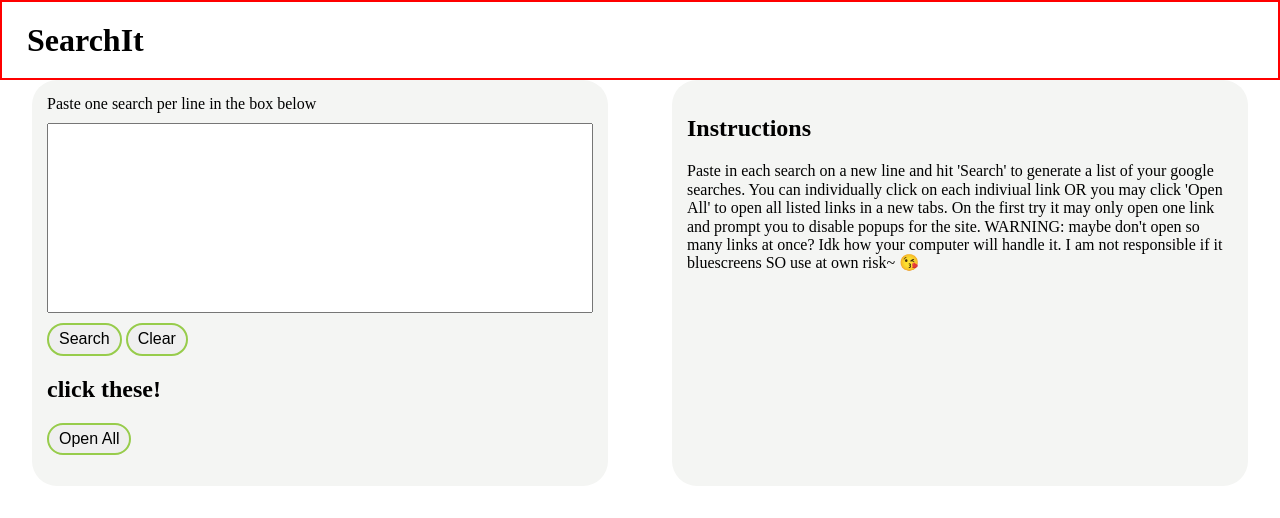
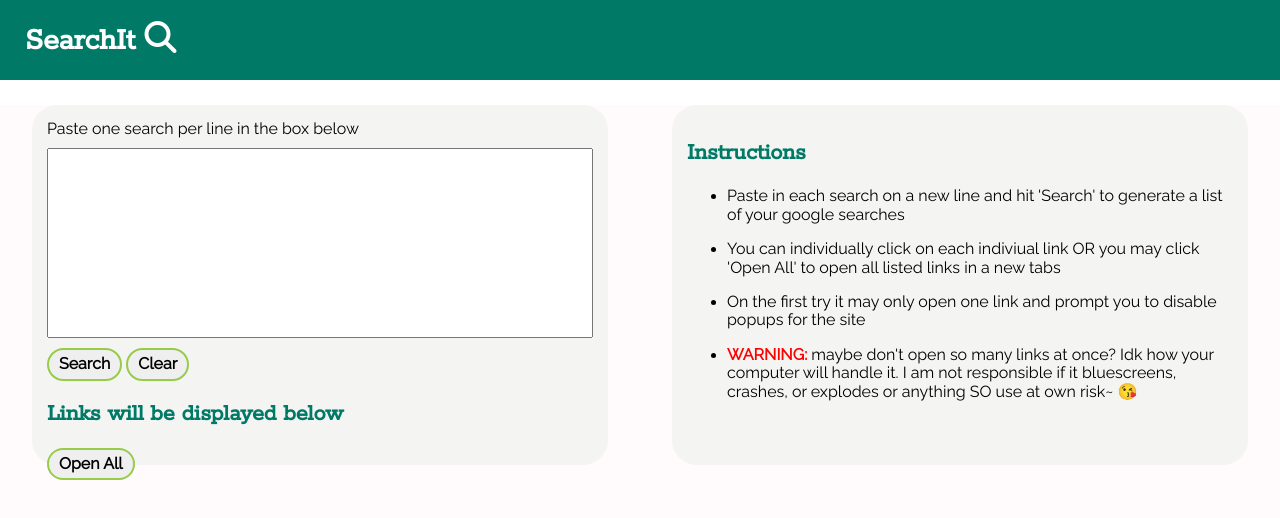
Before and after one commit to MandeepKMann/searchIt, a plain HTML site: page index.html in a window 1280 px wide. Drawn offline with Linux system fonts and the light colour scheme.

Commit message:
added fonts and changed colours

```diff
--- a/index.html
+++ b/index.html
@@ -6,10 +6,11 @@
     <meta name="viewport" content="width=device-width, initial-scale=1.0">
     <title>Document</title>
     <link rel="stylesheet" href="./styles/style.css">
+    <script src="https://kit.fontawesome.com/1015bcb745.js" crossorigin="anonymous"></script>
 </head>
 <body>
     <header>
-        <h1>SearchIt</h1>
+        <h1>SearchIt <i class="fa-solid fa-magnifying-glass"></i></h1>
     </header>
     <main>
         <section class="searchSection">
@@ -24,7 +25,7 @@
             </form>
 
             <div>
-                <h2>click these!</h2>
+                <h2>Links will be displayed below</h2>
                 <button class="openAll">Open All</button>
                 <ul class="linksUl">
                     <!-- Links will appear here -->
@@ -35,7 +36,20 @@
         <section class="instructionsSection">
             <div class="textBox">
                 <h2>Instructions</h2>
-                <p>Paste in each search on a new line and hit 'Search' to generate a list of your google searches. You can individually click on each indiviual link OR you may click 'Open All' to open all listed links in a new tabs. On the first try it may only open one link and prompt you to disable popups for the site. <span class="warning">WARNING</span>: maybe don't open so many links at once? Idk how your computer will handle it. I am not responsible if it bluescreens SO use at own risk~ 😘</p>
+                <ul>
+                    <li>
+                        <p>Paste in each search on a new line and hit 'Search' to generate a list of your google searches</p>
+                    </li>
+                    <li>
+                        <p>You can individually click on each indiviual link OR you may click 'Open All' to open all listed links in a new tabs</p>
+                    </li>
+                    <li>
+                        <p>On the first try it may only open one link and prompt you to disable popups for the site</p>
+                    </li>
+                    <li>
+                        <p><span class="warning">WARNING:</span> maybe don't open so many links at once? Idk how your computer will handle it. I am not responsible if it bluescreens, crashes, or explodes or anything SO use at own risk~ 😘</p>
+                    </li>
+                </ul>
             </div>
         </section>
 
--- /dev/null
+++ b/styles/sass/partials/_fonts.scss
@@ -0,0 +1,18 @@
+@import url('https://fonts.googleapis.com/css2?family=Raleway&family=Rokkitt&display=swap');
+
+h1,
+h2,
+h3 {
+    font-family: 'Rokkitt', serif;
+    color: #FFFFFF;
+}
+ h2,
+ h3 {
+    color: #007A66;
+ }
+
+p,
+label,
+button {
+    font-family: 'Raleway', sans-serif;
+}
--- a/styles/sass/partials/_header.scss
+++ b/styles/sass/partials/_header.scss
@@ -1,9 +1,10 @@
 header {
     height: 10vh;
-    border: 2px solid red;
     display: flex;
     align-items: center;
     justify-content: flex-start;
+    background-color: #007A66;
+    margin-bottom: 25px;
     h1 {
         margin: 0 25px;
     }
--- a/styles/sass/partials/_main.scss
+++ b/styles/sass/partials/_main.scss
@@ -1,7 +1,8 @@
 main {
-    background-color: #FFFFFF;
+    background-color: #FFFAFB;
     display: flex;
     justify-content: space-around;
+    height: 90vh;
 }
 
 section {
@@ -9,6 +10,7 @@ section {
     border-radius: 25px;
     gap: 20px;
     padding: 15px;
+    height: 50%;
 }
 
 .searchSection {
@@ -25,12 +27,17 @@ section {
 
 .instructionsSection {
     width: 45%;
+        span {
+            color: red;
+            font-weight: bold;
+        }
 }
 
 button {
     border: 2px solid #97CC4B;
     border-radius: 25px;
     padding: 5px 10px;
+    font-weight: bold;
         &:hover,
         &:focus {
             background-color: #1a535c;
--- a/styles/sass/style.scss
+++ b/styles/sass/style.scss
@@ -1,3 +1,4 @@
 @import './partials/setup';
+@import './partials/fonts';
 @import './partials/header';
 @import './partials/main';
```
Also changed, not shown: styles/style.css.
